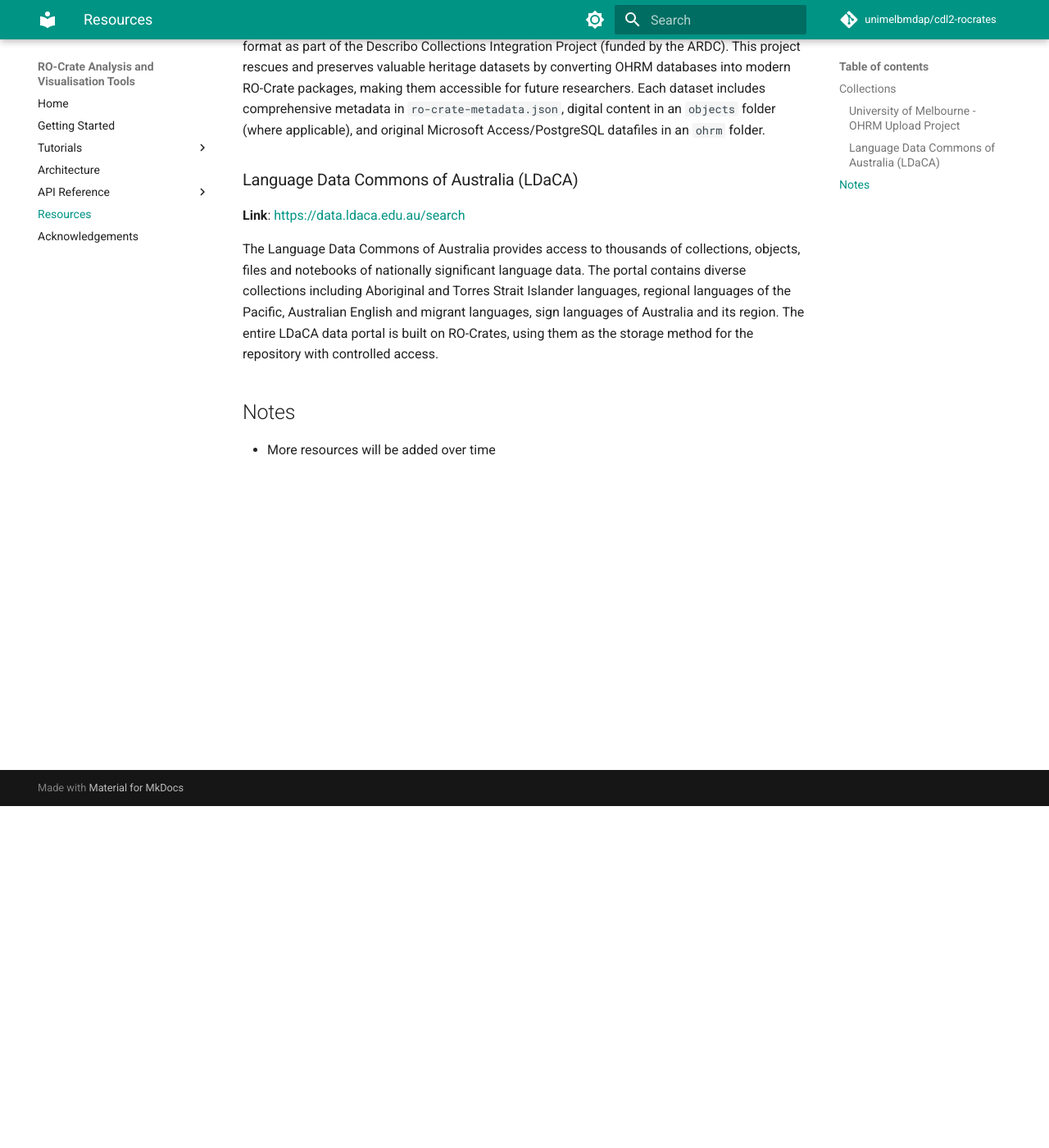
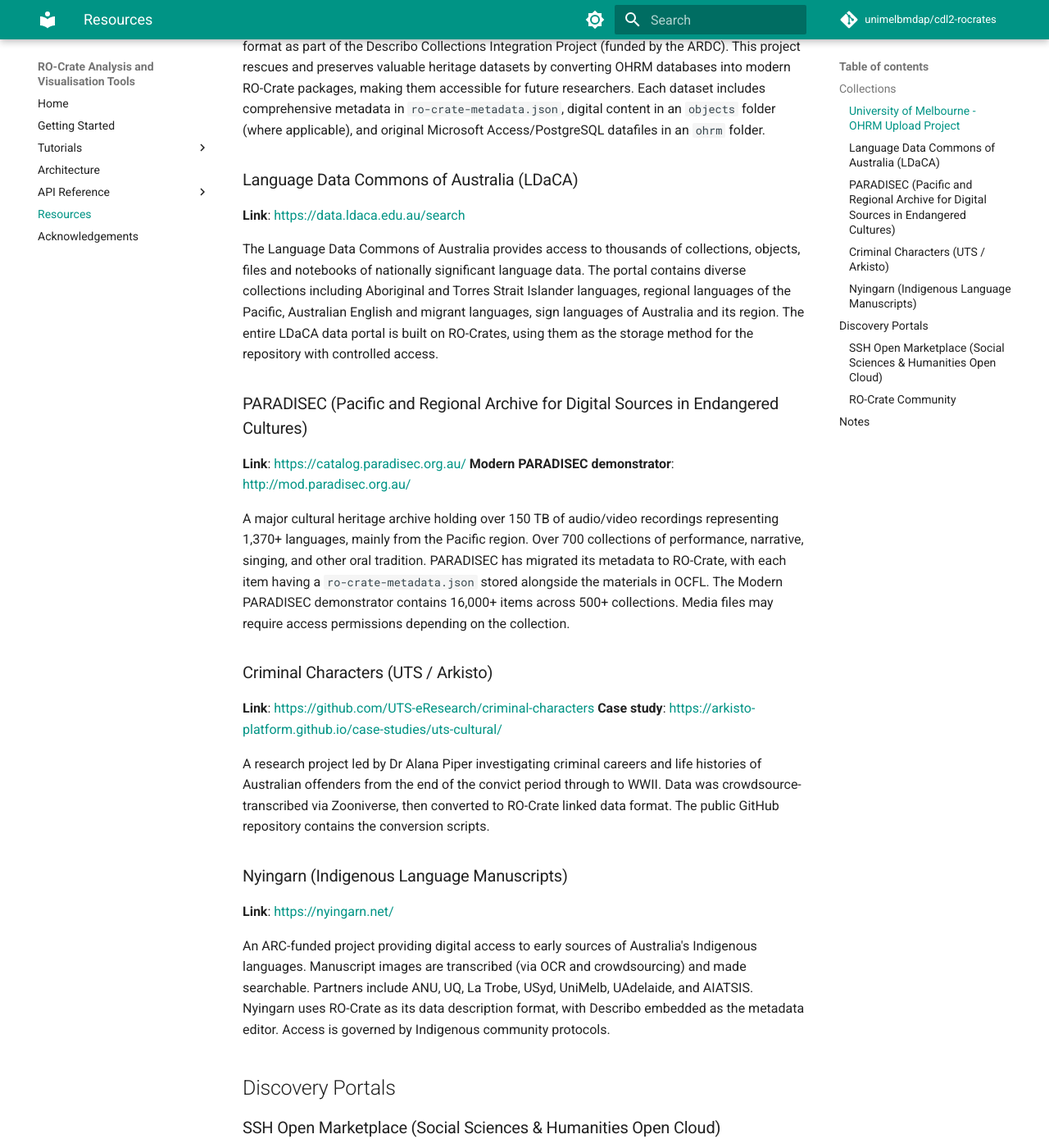
Before and after one commit to unimelbmdap/cdl2-rocrates, an MkDocs documentation site: the page built from docs/resources.md, in a window 1280 px wide and 1400 px high, scrolled down 417 px. Shown: the whole window at 82% size. Built offline with MkDocs 1.6.1 and Material for MkDocs 9.7.7, drawn with Linux system fonts in a browser that asks for light colours; comment, search, counter and statistics services are not loaded; some of the changed text lies outside the part shown.

Commit message:
docs: add HASS RO-Crate sources to resources page
Add PARADISEC, Criminal Characters, Nyingarn collections and
SSH Open Marketplace, RO-Crate Community discovery portals.

```diff
--- a/docs/resources.md
+++ b/docs/resources.md
@@ -16,5 +16,39 @@
 
 The Language Data Commons of Australia provides access to thousands of collections, objects, files and notebooks of nationally significant language data. The portal contains diverse collections including Aboriginal and Torres Strait Islander languages, regional languages of the Pacific, Australian English and migrant languages, sign languages of Australia and its region. The entire LDaCA data portal is built on RO-Crates, using them as the storage method for the repository with controlled access.
 
+### PARADISEC (Pacific and Regional Archive for Digital Sources in Endangered Cultures)
+
+**Link**: [https://catalog.paradisec.org.au/](https://catalog.paradisec.org.au/)
+**Modern PARADISEC demonstrator**: [http://mod.paradisec.org.au/](http://mod.paradisec.org.au/)
+
+A major cultural heritage archive holding over 150 TB of audio/video recordings representing 1,370+ languages, mainly from the Pacific region. Over 700 collections of performance, narrative, singing, and other oral tradition. PARADISEC has migrated its metadata to RO-Crate, with each item having a `ro-crate-metadata.json` stored alongside the materials in OCFL. The Modern PARADISEC demonstrator contains 16,000+ items across 500+ collections. Media files may require access permissions depending on the collection.
+
+### Criminal Characters (UTS / Arkisto)
+
+**Link**: [https://github.com/UTS-eResearch/criminal-characters](https://github.com/UTS-eResearch/criminal-characters)
+**Case study**: [https://arkisto-platform.github.io/case-studies/uts-cultural/](https://arkisto-platform.github.io/case-studies/uts-cultural/)
+
+A research project led by Dr Alana Piper investigating criminal careers and life histories of Australian offenders from the end of the convict period through to WWII. Data was crowdsource-transcribed via Zooniverse, then converted to RO-Crate linked data format. The public GitHub repository contains the conversion scripts.
+
+### Nyingarn (Indigenous Language Manuscripts)
+
+**Link**: [https://nyingarn.net/](https://nyingarn.net/)
+
+An ARC-funded project providing digital access to early sources of Australia's Indigenous languages. Manuscript images are transcribed (via OCR and crowdsourcing) and made searchable. Partners include ANU, UQ, La Trobe, USyd, UniMelb, UAdelaide, and AIATSIS. Nyingarn uses RO-Crate as its data description format, with Describo embedded as the metadata editor. Access is governed by Indigenous community protocols.
+
+## Discovery Portals
+
+### SSH Open Marketplace (Social Sciences & Humanities Open Cloud)
+
+**Link**: [https://marketplace.sshopencloud.eu/](https://marketplace.sshopencloud.eu/)
+
+A European discovery portal pooling tools, services, training materials, datasets, publications, and workflows for Social Sciences and Humanities research. Maintained by DARIAH, CLARIN, and CESSDA. Acts as a discovery layer — links out to external repositories where data can be downloaded.
+
+### RO-Crate Community
+
+**Link**: [https://www.researchobject.org/ro-crate/use_cases](https://www.researchobject.org/ro-crate/use_cases)
+
+The official RO-Crate community site lists use cases, examples, and profiles across domains including several HASS projects.
+
 ## Notes
 - More resources will be added over time
```
